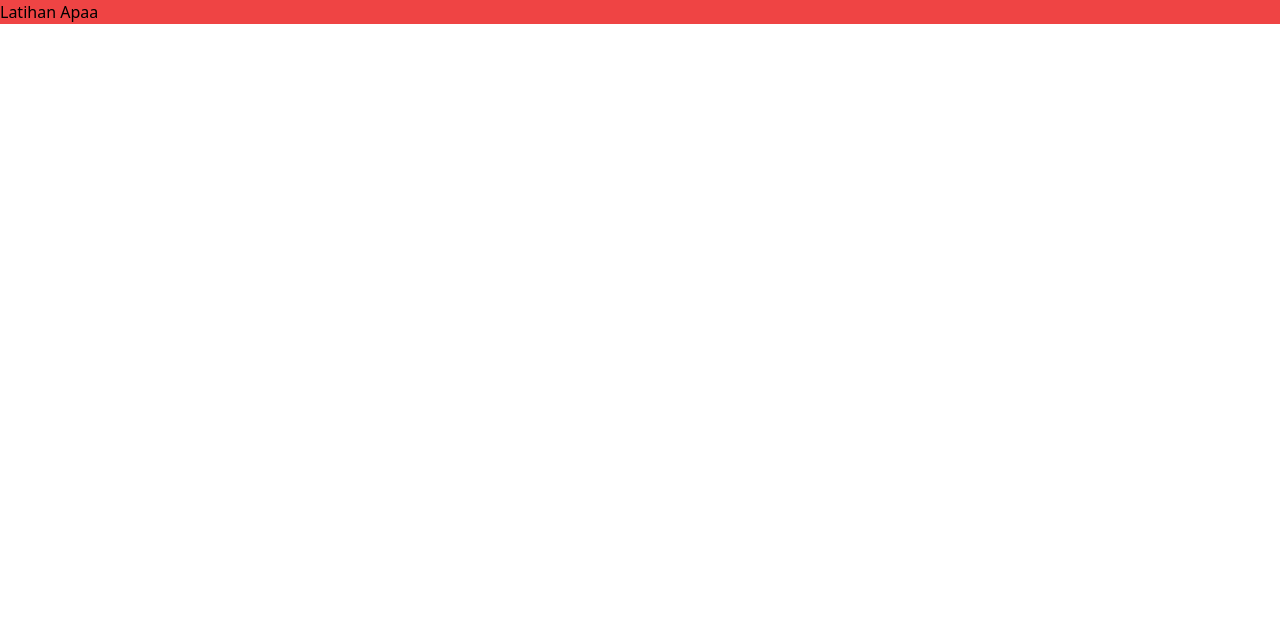
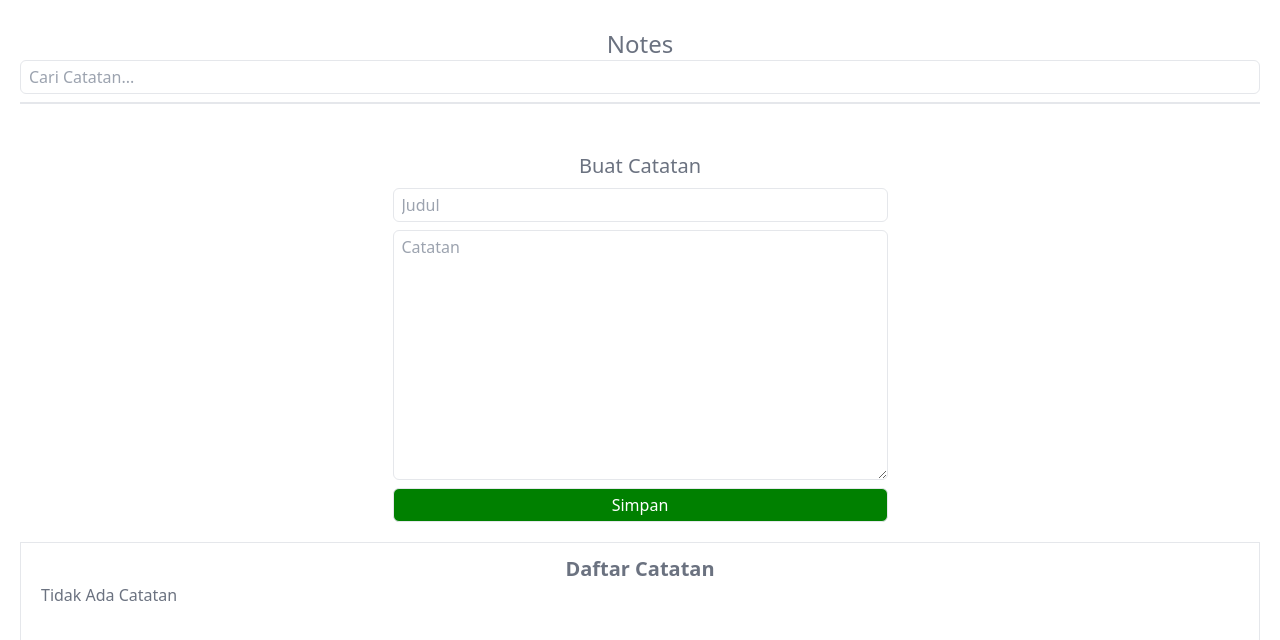
Before and after one commit to Naufal-0123/React_1, a React (Create React App) app: page / in a window 1280 px wide. Shown: the top 640 px of the page. Built offline with nearby package versions, Linux system fonts and the light colour scheme.

Commit message:
pembahasan-remedial

```diff
--- a/src/App.js
+++ b/src/App.js
@@ -1,11 +1,132 @@
 import React from 'react';
-function App () {
+import Button from './component/Button';
+import Input from './component/Input';
+import TextArea from './component/TextArea';
+import Card from './component/Card';
+export default function App() {
+  const [values, setValues] = React.useState({
+    id: "",
+    title: "",
+    body: "",
+    archived: false,
+    createdAt: "",
+  });
+  const [catatan, setCatatan] = React.useState([]);
+  const [errors,setErrors] = React.useState([])
+  const [formError, setFormError] = React.useState("")
+  const handleChange = (e) => {
+    console.log('Berhasil');
+    setValues(()=> {
+      return {
+        ...values,
+        [e.target.name] : e.target.value,
+        id : new Date().getTime(),
+        createdAt : new Date()
+      };
+    });
+    setFormError("")
+    handleBlur(e)
+  };
+
+  const handleBlur = (e) => {
+    console.log('handle blur jalan')
+    if(e.target.value === '')
+    setErrors((errors) => {
+      return{
+        ...errors,
+        [e.target.name]: true
+      };
+    });
+    if(e.target.value !== '')
+    setErrors((errors) => {
+      return{
+        ...errors,
+        [e.target.name]: false
+      };
+    });
+  }
+
+  const handleSubmit = (e) => {
+    console.log('Submit')
+    e.preventDefault()
+
+    if(values.title === "" || values.body === ""){
+      setFormError('form wajib diisi')
+      if(values.title === ""){
+        setErrors((errors)=> {
+          return{
+            ...errors,
+            title : true
+          }
+        })
+      }
+      if(values.body === ""){
+        setErrors((errors)=> {
+          return{
+            ...errors,
+            body : true
+          }
+        })
+      }
+      return
+    }
+
+    setCatatan((catatan) => {
+      return[
+        ...catatan, values
+      ];
+    });
+    setValues(()=> {
+      return{
+        id: "",
+        title: "",
+        body: "",
+        archived: false,
+        createdAt: "",
+      }
+    })
+
+  };
+
+  console.log('values', values)
+  console.log('catatan', catatan)
+  console.log('error', errors)
   return(
-    <React.Fragment>
-      <h1 className='bg-red-500'>Latihan Apaa</h1>
+    <div className='w-screen min-h-screen text-gray-500 p-5 space-y-5'>
+      <div className='grig grid-cols-5 border-b-2 py-2'>
+        <h1 className='text-2xl flex items-center justify-center'>Notes</h1>
+        <div className='col-start-5'>
+          <Input placeholder="Cari Catatan..."/>
+        </div>
+      </div>
+      <div className='grid grid-cols-1 gap-5'>
+        <div className='flex items-center justify-center'></div>
+        <div className='col-span-1 flex items-center justify-center'>
+          <form onSubmit={handleSubmit} className='space-y-2'>
+            <p className='flex items-center justify-center text-red-500 text-lg'>{formError}</p>
+            <h1 className='text-xl flex items-center justify-center'>Buat Catatan</h1>
+            <Input name={"title"} id='title' value={values.title} title={"Judul"} placeholder={"Judul"} onChange={handleChange} onBlur={handleBlur} error={errors.title}/>
+            <TextArea name={"body"} id='body' value={values.body} title={"Body"} placeholder={"Catatan"} onChange={handleChange} onBlur={handleBlur} error={errors.body}/>
+            <Button title={"Simpan"}/>
+          </form>
+        </div>
 
-    </React.Fragment>
+        <div className='col-span-1 overflow-auto w-full px-5 py-3 border h-96'>
+          <h1 className='flex items-center justify-center text-xl font-bold '>Daftar Catatan</h1>
+         <div className='grid grid-cols-4 gap-5'>
+         {
+            catatan.length === 0 ? (<div>Tidak Ada Catatan</div>) : catatan.map((item, index)=> {
+              return(<div key={index}>
+                <Card
+                title={item.title}
+                body={item.body}
+                id={item.id}
+                />
+              </div>)
+            }) }
+         </div>
+        </div>
+      </div>
+    </div>
   );
 }
-
-export default App
--- /dev/null
+++ b/src/component/Button.jsx
@@ -0,0 +1,21 @@
+export default function Button({
+    title,
+    disabled = false,
+    bg = "green",
+
+    ...props
+}){
+    return(
+        <button
+        {...props}
+        disabled={disabled}
+        style= {{
+            backgroundColor : bg,
+            opacity : disabled ? 0.8 :1
+        }}
+        className={'w-full border text-white py-1 rounded-md'}
+        >
+            {title}
+        </button>
+    )
+}
--- /dev/null
+++ b/src/component/Card.jsx
@@ -0,0 +1,22 @@
+import Button from "./Button";
+
+export default function card ({title, body, createdAt, id, }){
+    return(
+        <div className="border p-5 h-75 w-full shadow-lg rounded-lg space-y-2">
+            <div className="h-1/5">
+                <h5 className="text-xl uppercase">{title}</h5>
+                <p className="text-xs italic">{createdAt}</p>
+            </div>
+            <div className="text-justify h-3/5">{body}</div>
+            <div className="grid grid-cols-2 gap-5">
+                <Button
+                value={id}
+                type="button"
+                title={"Delete"}
+                bg="red"
+                />
+                <Button value={id} title='Arsipan' bg="blue"/>
+            </div>
+        </div>
+    )
+}
--- /dev/null
+++ b/src/component/Input.jsx
@@ -0,0 +1,15 @@
+import React from "react";
+
+export default function Input({title, error = false, ...props}) {
+    return(
+        <div className="flex flex-col relative">
+            <input
+            {...props}
+            id={title}
+            className={` ${error ? "border-red-300 border-2" : ""} border w-full rounded-md px-2 py-1`}
+            />
+
+            {error && <p className="text-red-500 text-sm italic">Isi Input Tidak Sesuai</p>}
+        </div>
+    )
+}
--- /dev/null
+++ b/src/component/TextArea.jsx
@@ -0,0 +1,16 @@
+import React from "react";
+
+export default function TextArea({title, error = false, ...props}) {
+    return(
+        <div className="flex flex-col">
+            <textarea
+            rows="10"
+            cols="50"
+            {...props}
+            id={title}
+            className={` ${error ? "border-red-300 border-2" : ""} border w-full rounded-md px-2 py-1`}
+            ></textarea>
+            {error && <p className="text-red-500 text-sm italic">Wajib Diisi</p>}
+        </div>
+    )
+}
```
